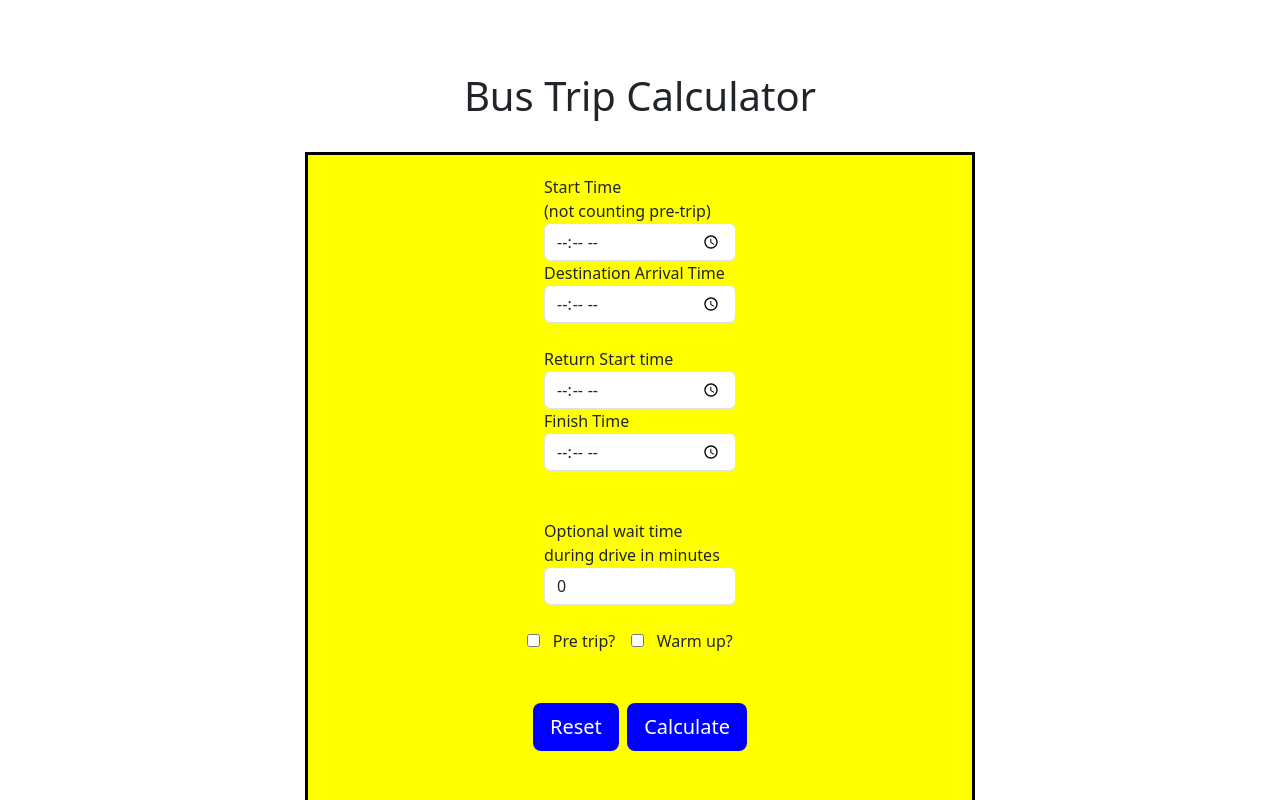
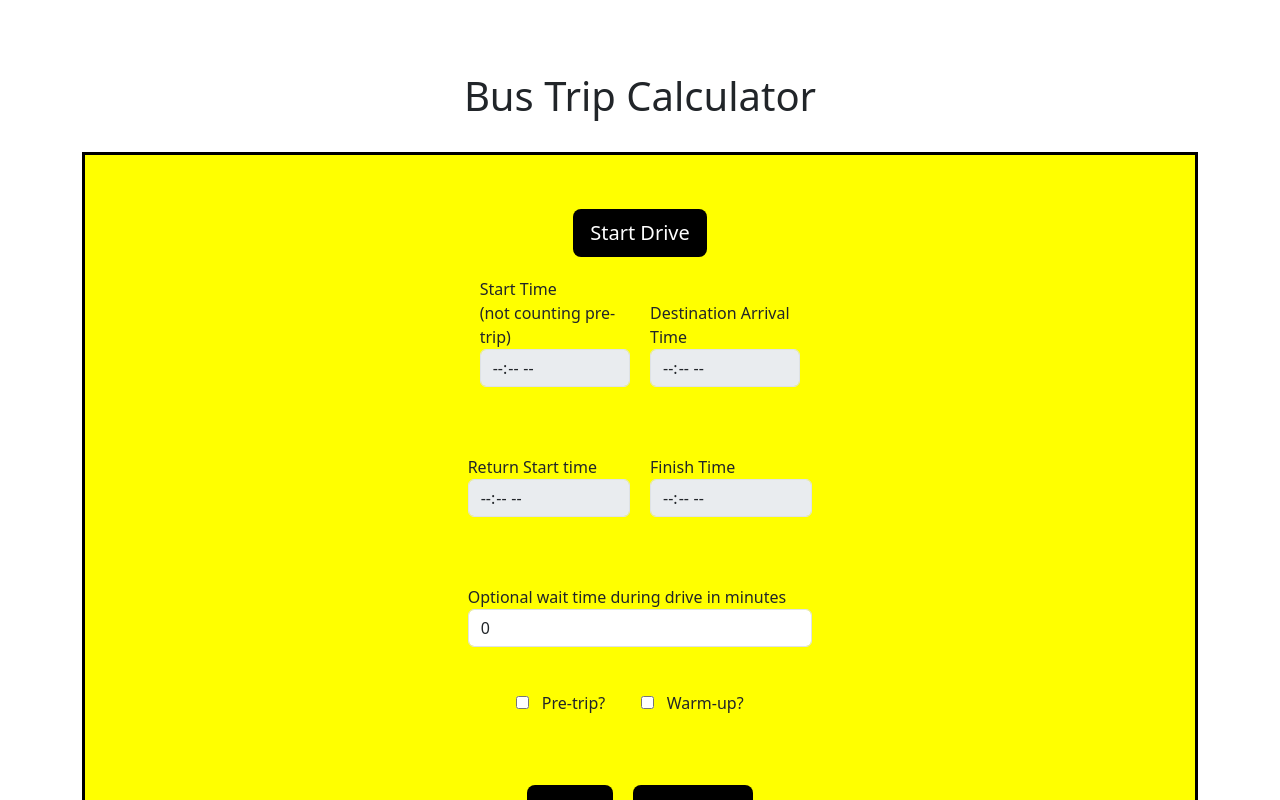
Before and after one commit to Bill-Morgan/bustrip, an Angular app: page / in a window 1280 px wide. Shown: the top 800 px of the page. Built offline with nearby package versions, Linux system fonts and the light colour scheme.

Commit message:
added function buttons

```diff
--- a/src/app/local.service.ts
+++ b/src/app/local.service.ts
@@ -16,7 +16,11 @@ export class LocalService {
   }
 
   public getData(key: string) {
-    return localStorage.getItem(key)
+    let retVal = localStorage.getItem(key);
+    if (!retVal) {
+      retVal = "";
+    }
+    return (retVal)
   }
   public removeData(key: string) {
     localStorage.removeItem(key);
@@ -28,7 +32,7 @@ export class LocalService {
   }
 
   public  loadAll() {
-    var model = new BusTrip(false, false, "", "", "", 0, "");
+    var model = new BusTrip(false, false, "", "", "", 0, "", "");
     model.endTime = String(this.getData('endTime'));
     model.optStop = Number(this.getData('optStop'));
     model.pretrip = Boolean(this.getData('pretrip'));
--- a/src/app/trip-form/trip-form.component.css
+++ b/src/app/trip-form/trip-form.component.css
@@ -16,6 +16,20 @@
 }
 
 button {
+    background-color: black;
+    color: white;
+    margin: 10px;
+}
+
+.form-group {
+    padding: 10px;
+}
+
+.notouch:hover {
+    background-color:blueviolet;
+}
+
+.touch:hover {
     background-color: blue;
     color: white;
 }
@@ -24,8 +38,8 @@ form {
     border: 3px solid black;
     background-color: yellow;
     margin: auto;
-    max-width: 60%;
     min-width: 300px;
+    max-width: 1200px;
     padding: 20px;
 }
 
--- a/src/app/trip-form/trip-form.component.html
+++ b/src/app/trip-form/trip-form.component.html
@@ -7,31 +7,46 @@
     </div>
     <br>
     <form #busTripForm="ngForm" (ngSubmit)="calculate()">
+        <section id="going">
+            <div class="row" id="tripButtonGroup">
+                <div class="col d-flex justify-content-center">
+                    <button id="startButton" type="button" class="btn btn-lg touch" (click)="buttonClick('startButton')">Start Drive</button>
+                    <button id="pauseButton" type="button" class="btn btn-lg touch" (click)="buttonClick('pauseButton')">Pause Drive</button>
+                    <button id="resumeButton" type="button" class="btn btn-lg touch" (click)="buttonClick('resumeButton')">Resume Drive</button>
+                    <button id="endButton" type="button" class="btn btn-lg touch" (click)="buttonClick('endButton')">End Drive</button>
+                </div>
+            </div><br>
+        </section>
+        <div class="row">
+            <div class="col"></div>
+            <div class="col d-flex justify-content-center">
+                <div class="form-group col">
+                    <label for="startTime">Start Time <span class="block">(not counting pre-trip)</span></label>
+                    <input id="startTime" class="form-control" name="startTime" [(ngModel)]="model.startTime"
+                        (change)="fieldUpdate('startTime')" type="time" disabled>
+                </div>
+                <div class="form-group col">
+                    <label for="stopTime"><span class="block">&nbsp;</span>Destination Arrival Time</label>
+                    <input id="stopTime" class="form-control" name="stopTime" [(ngModel)]="model.stopTime"
+                        (change)="fieldUpdate('stopTime')" type="time" disabled><br>
+                </div>
+            </div>
+            <div class="col"></div>
+        </div>
+        <section id="coming"></section>
         <div class="row">
             <div class="col"></div>
             <div class="col">
                 <div class="row">
                     <div class="form-group col">
-                        <label for="startTime">Start Time <span class="block">(not counting pre-trip)</span></label>
-                        <input id="startTime" class="form-control" name="startTime" [(ngModel)]="model.startTime"
-                            (change)="fieldUpdate('startTime')" type="time">
+                        <label for="returnStartTime"><span class="block">&nbsp;</span>Return Start time</label>
+                        <input id="returnStartTime" class="form-control" name="returnStartTime"
+                            [(ngModel)]="model.returnStartTime" (change)="fieldUpdate('returnStartTime')" type="time" disabled>
                     </div>
                     <div class="form-group col">
-                        <label for="stopTime">Destination Arrival Time</label>
-                        <input id="stopTime" class="form-control" name="stopTime" [(ngModel)]="model.stopTime"
-                            (change)="fieldUpdate('stopTime')" type="time"><br>
-                    </div>
-                </div>
-                <div class="row inline">
-                    <div class="form-group col">
-                        <label for="returnStartTime">Return Start time</label>
-                        <input id="returnStartTime" class="form-control" name="returnStartTime"
-                            [(ngModel)]="model.returnStartTime" (change)="fieldUpdate('returnStartTime')"  type="time">
-                    </div>
-                    <div class="form-group col">
-                        <label for="endTime">Finish Time</label>
+                        <label for="endTime"><span class="block">&nbsp;</span>Finish Time</label>
                         <input id="endTime" class="form-control" name="endTime" [(ngModel)]="model.endTime"
-                            (change)="fieldUpdate('endTime')" type="time"><br>
+                            (change)="fieldUpdate('endTime')" type="time" disabled><br>
                     </div>
                 </div><br>
                 <div class="row">
@@ -47,24 +62,25 @@
         <div class="row">
             <div class="form-check form-check-inline col  d-flex justify-content-center">
                 <div class="form-group form-check-inline">
-                    <input id="pretrip" type="checkbox" name="pretrip" [(ngModel)]="model.pretrip" (change)="fieldUpdate('pretrip')" >
-                    <label for="pretrip">&nbsp;&nbsp;&nbsp;Pre trip? </label>
+                    <input id="pretrip" type="checkbox" name="pretrip" [(ngModel)]="model.pretrip"
+                        (change)="fieldUpdate('pretrip')">
+                    <label for="pretrip">&nbsp;&nbsp;&nbsp;Pre-trip? </label>
                 </div>
-
                 <div class="form-group form-check-inline">
-                    <input id="warmup" type="checkbox" name="warmup" [(ngModel)]="model.warmup" type="checkbox" (change)="fieldUpdate('warmup')" >
-                    <label for="warmup" class="form-check-label">&nbsp;&nbsp;&nbsp;Warm up?</label>
+                    <input id="warmup" type="checkbox" name="warmup" [(ngModel)]="model.warmup" type="checkbox"
+                        (change)="fieldUpdate('warmup')">
+                    <label for="warmup" class="form-check-label">&nbsp;&nbsp;&nbsp;Warm-up?</label>
                 </div>
             </div>
         </div>
         <br><br>
         <div class="row">
             <div class="col d-flex justify-content-center">
-                <button type="button" class="btn btn-lg" (click)="reset()">Reset</button>&nbsp;&nbsp;
-                <button type="submit" class="btn btn-lg">Calculate</button>
+                <button id="resetBtn" type="button" class="btn btn-lg touch" (click)="reset()">Reset</button>
+                <button id="calcBtn" type="submit" class="btn btn-lg touch">Calculate</button>
             </div>
         </div>
-        <br><br><br>
+        <br><br>
         <div class="row">
             <div class="col d-flex justify-content-center">
                 <ul class="h4">
--- a/src/app/trip-form/trip-form.component.ts
+++ b/src/app/trip-form/trip-form.component.ts
@@ -3,6 +3,8 @@ import { Component, OnInit } from '@angular/core';
 import { BusTrip } from '../tripdata'
 // import { timestamp } from 'rxjs';
 import { LocalService } from "../local.service"
+import { Directive } from '@angular/core';
+import { jsDocComment } from '@angular/compiler';
 
 @Component({
   selector: 'app-trip-form',
@@ -11,17 +13,154 @@ import { LocalService } from "../local.service"
 })
 export class TripFormComponent implements OnInit {
 
-  model = new BusTrip(false, false, "", "", "", 0, "")
-  userData = new LocalService();
-  calcData: any = { 'drive': 0, 'wait': 0 }
+  model = new BusTrip(false, false, "", "", "", 0, "", "")
+  localData = new LocalService();
+  calcData: any = { 'drive': 0, 'wait': 0 };
+  paused: boolean = false;
   constructor() { }
 
   ngOnInit(): void {
-    this.model = this.userData.loadAll()
+    this.model = this.localData.loadAll()
+  }
+
+  ngAfterContentInit() {
+    this.hover();
+    this.updateElmsStatus();
+  }
+
+  buttonClick(button: string) {
+    const tripButtons = document.getElementById('tripButtonGroup');
+    const parentElm = tripButtons?.parentElement;
+    const going = parentElm == document.getElementById('going');
+    const startTime = document.getElementById('startTime');
+    const stopTime = document.getElementById('stopTime');
+    const returnStartTime = document.getElementById('returnStartTime');
+    const endTime = document.getElementById('endTime');
+    if (button == "startButton") {
+      if (going) {
+        this.model.startTime = String(new Date()).slice(16, 21);
+        this.localData.saveData('startTime', String(this.model['startTime']));
+        this.setElmStatus(startTime, 'enabled')
+      } else {
+        this.model.returnStartTime = String(new Date()).slice(16, 21);
+        this.localData.saveData('returnStartTime', String(this.model['returnStartTime']));
+        this.setElmStatus(returnStartTime, 'enabled')
+      }
+    } else if (button == "pauseButton") {
+      this.model.pauseTime = String(new Date()).slice(16, 21);
+      this.localData.saveData('pauseTime', String(this.model['pauseTime']));
+    } else if (button == 'resumeButton') {
+      console.warn(String(new Date()).slice(16, 21));
+      console.warn(this.model.pauseTime)
+      this.model.optStop = this.model.optStop + this.timeMinutes(String(new Date()).slice(16, 21)) - this.timeMinutes(this.model.pauseTime);
+      this.model.pauseTime = "";
+      this.localData.saveData('optStop', String(this.model.optStop));
+    } else if (button == 'endButton') {
+      if (going) {
+        this.model.stopTime = String(new Date()).slice(16, 21);
+        this.localData.saveData('stopTime', String(this.model['stopTime']));
+        this.setElmStatus(stopTime, 'enabled')
+      } else {
+        this.model.endTime = String(new Date()).slice(16, 21);
+        this.localData.saveData('endTime', String(this.model['endTime']));
+        this.setElmStatus(endTime, 'enabled')
+      }
+    }
+    this.updateElmsStatus()
+  }
+
+  timeMinutes(time: string) {
+    return ((Number(time.slice(0, 2)) * 60) + (Number(time.slice(3))));
+  }
+
+  updateElmsStatus() {
+    const startBtn = document.getElementById('startButton');
+    const pauseBtn = document.getElementById('pauseButton');
+    const resumeBtn = document.getElementById('resumeButton');
+    const endBtn = document.getElementById('endButton');
+    const tripButtons = document.getElementById('tripButtonGroup');
+    const parentElm = tripButtons?.parentElement;
+    if (this.model.startTime == "") {
+      this.moveButtons('going');
+      this.setElmStatus(startBtn, 'enabled');
+      this.setElmStatus(pauseBtn, 'hidden');
+      this.setElmStatus(resumeBtn, 'hidden');
+      this.setElmStatus(endBtn, 'hidden');
+    } else if (this.model.stopTime == "") {
+      this.moveButtons('going');
+      this.setElmStatus(startBtn, 'hidden');
+      if (this.model.pauseTime == "") {
+        this.setElmStatus(pauseBtn, 'enabled');
+        this.setElmStatus(resumeBtn, 'hidden');
+        this.setElmStatus(endBtn, 'enabled');
+      } else {
+        this.setElmStatus(pauseBtn, 'hidden');
+        this.setElmStatus(resumeBtn, 'enabled');
+        this.setElmStatus(endBtn, 'hidden');
+      }
+    } else if (this.model.returnStartTime == "") {
+      this.moveButtons('coming');
+      this.setElmStatus(startBtn, 'enabled');
+      this.setElmStatus(pauseBtn, 'hidden');
+      this.setElmStatus(resumeBtn, 'hidden');
+      this.setElmStatus(endBtn, 'hidden');
+    } else if (this.model.endTime == "") {
+      this.moveButtons('coming');
+      this.setElmStatus(startBtn, 'hidden');
+      if (this.model.pauseTime == "") {
+        this.setElmStatus(pauseBtn, 'enabled');
+        this.setElmStatus(resumeBtn, 'hidden');
+        this.setElmStatus(endBtn, 'enabled');
+      } else {
+        this.setElmStatus(pauseBtn, 'hidden');
+        this.setElmStatus(resumeBtn, 'enabled');
+        this.setElmStatus(endBtn, 'hidden');
+      }
+    }
+  }
+
+  setElmStatus(elm: HTMLElement | null, status: string) {
+    switch (status) {
+      case 'disabled':
+        elm?.removeAttribute('hidden');
+        elm?.setAttribute('disabled', 'disabled');
+        break;
+      case 'hidden':
+        elm?.setAttribute('hidden', 'hidden');
+        break;
+      case 'enabled':
+        elm?.removeAttribute('disabled');
+        elm?.removeAttribute('hidden');
+        break;
+    }
   }
 
   fieldUpdate(fName: keyof BusTrip) {
-    this.userData.saveData(fName, String(this.model[fName]));
+    this.localData.saveData(fName, String(this.model[fName]));
+    this.updateElmsStatus();
+  }
+
+  hover() {
+    function is_touch_enabled() {
+
+      // Check if touch is enabled
+      return "ontouchstart"
+        in window || navigator.maxTouchPoints > 0;
+    }
+    if (!is_touch_enabled()) {
+
+      var b = document.getElementsByClassName('btn')
+      for (let i = 0; i < b.length; i++) {
+        b[i]?.classList.add("notouch");
+        b[i]?.classList.remove("touch")
+      }
+    }
+  }
+
+  moveButtons(moveTo: string) {
+    const theButtons = document.getElementById('tripButtonGroup');
+    const newLocation = document.getElementById(moveTo)
+    newLocation?.appendChild(theButtons!);
   }
 
   calculate() {
@@ -30,7 +169,7 @@ export class TripFormComponent implements OnInit {
     var returnStartTime = this.timeStringToFloat(this.model.returnStartTime)
     var endTime = this.timeStringToFloat(this.model.endTime)
     var optStopTime = this.model.optStop / 60.0
-    var driveTime = Math.max(((stopTime - startTime) + (endTime - returnStartTime) - optStopTime) , 2);
+    var driveTime = Math.max(((stopTime - startTime) + (endTime - returnStartTime) - optStopTime), 2);
     var waitTime = returnStartTime - stopTime + optStopTime
     if (isNaN(stopTime) || isNaN(startTime) || isNaN(returnStartTime) || isNaN(endTime) || stopTime < startTime || returnStartTime < stopTime || endTime < returnStartTime) {
       window.alert("ERROR: Please double check your times!")
@@ -60,14 +199,10 @@ export class TripFormComponent implements OnInit {
     this.calcData.wait = waitTime;
   }
 
-  convertQtrHr(time: number, up: boolean) {
-
-  }
-
   timeStringToFloat(tIn: string) {
     let h = Number(tIn.split(':')[0])
     let m = Number(tIn.split(':')[1])
-    return h + m/60.0
+    return h + m / 60.0
   }
 
   reset() {
@@ -78,6 +213,10 @@ export class TripFormComponent implements OnInit {
     this.model.startTime = "";
     this.model.stopTime = "";
     this.model.warmup = false;
-    this.userData.clearData();
+    this.model.pauseTime = "";
+    this.localData.clearData();
+    this.moveButtons('going')
+    this.updateElmsStatus();
   }
+
 }
--- a/src/app/tripdata.ts
+++ b/src/app/tripdata.ts
@@ -10,7 +10,8 @@ export class BusTrip {
         public stopTime: string,
         public returnStartTime: string,
         public optStop: number,
-        public endTime: string
+        public endTime: string,
+        public pauseTime: string
     ) {  }
 
 }
```
